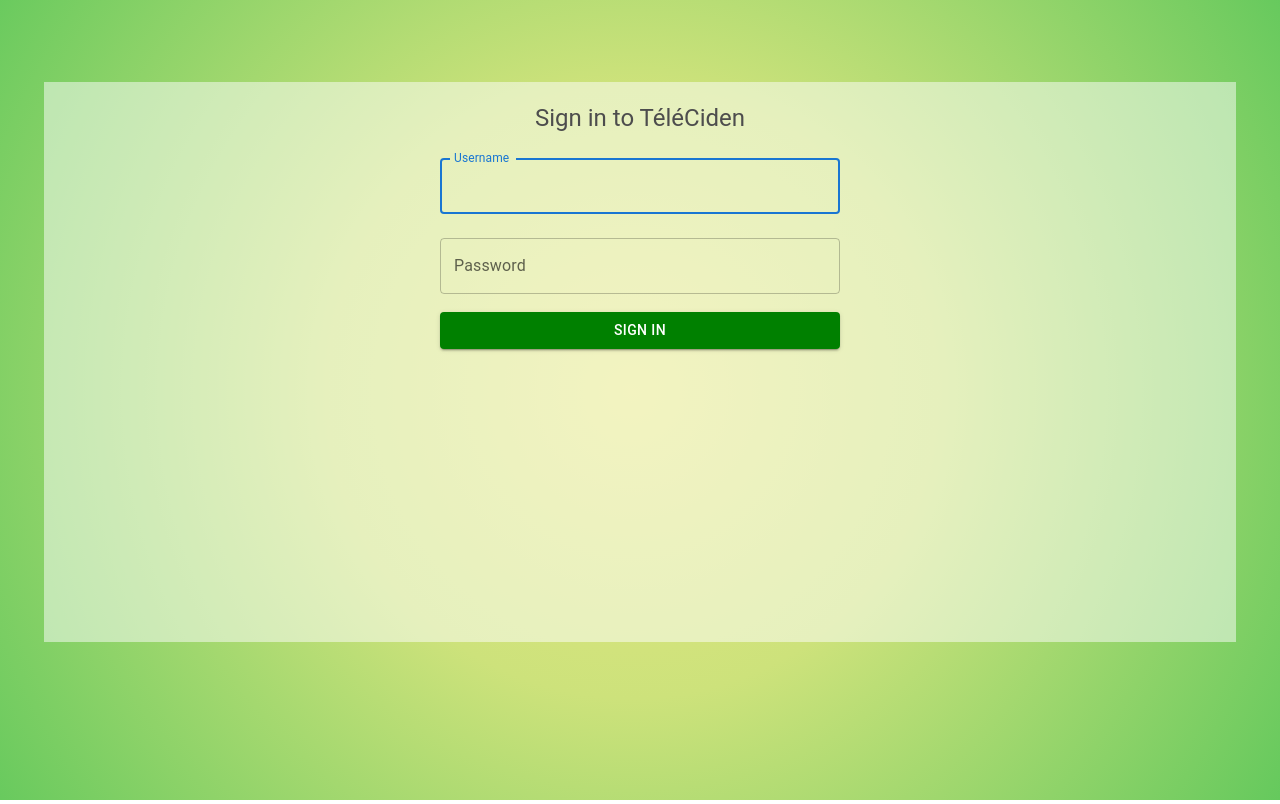
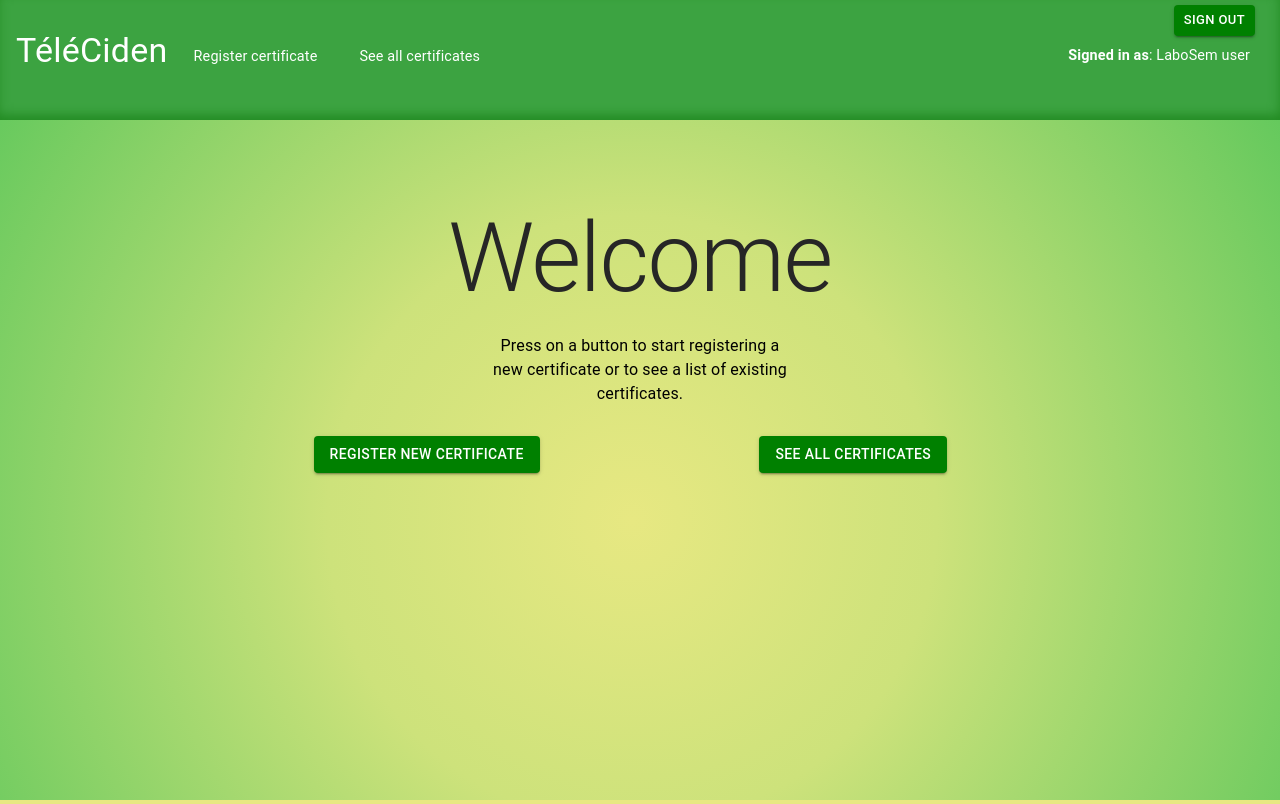
Before and after one commit to miker1423/ict4d-seeds, a React (Create React App) app in the folder frontend/: page /labosem in a window 1280 px wide. Before the commit this address led to /login. Built offline with nearby package versions, Linux system fonts and the light colour scheme; the HTML template or start-up script is replaced by a standard one.

Commit message:
updaatis

```diff
--- a/frontend/src/App.tsx
+++ b/frontend/src/App.tsx
@@ -16,7 +16,10 @@
         <Routes>
           <Route path="/" element={<MainPage />} />
           <Route path="/login" element={<LogIn />} />
-          <Route path="/labosem" element={<LaboSemUser userToken={''} />} />
+          <Route
+            path="/labosem"
+            element={<LaboSemUser userData={undefined} />}
+          />
           <Route path="/union" element={<UnionUser />} />
           <Route
             path="/registercertificate"
--- a/frontend/src/backendServices/UserService.tsx
+++ b/frontend/src/backendServices/UserService.tsx
@@ -1,15 +1,22 @@
-import React from 'react';
+import React, { useState } from 'react';
 import IUser from '../interfaces/IUser';
 import axios from '../http-common';
 import IAccount from '../interfaces/IAccount';
+import { AxiosResponse } from 'axios';
 
 // APIs endpoints
 // Create account
-export const create = (userData: IUser) => {
+export const create = ({
+  userData,
+  userCreds
+}: {
+  userData: IUser;
+  userCreds: IAccount;
+}) => {
   const json = `{
-    "userName": ${userData.username},
-    "password":  ${userData.password},
-    "organization":  ${userData.organization},
+    "userName": ${userCreds.username},
+    "password":  ${userCreds.password},
+    "organization":  ${userData.org},
     "phoneNumber":  ${userData.phoneno}
   }`;
 
@@ -23,13 +30,15 @@
     .then((res) => console.log('xx create res', res));
 };
 
-export const login = async (userData: IAccount) => {
+export const Login = async (userData: IAccount) => {
   const json = JSON.stringify({
     userName: userData.username,
     password: userData.password
   });
 
   let token = '';
+  let org = '';
+  let role = '';
 
   console.log('xx json', json.charAt(19));
   const data = JSON.parse(json);
@@ -41,17 +50,21 @@
     .then((res) => {
       // console.log('xx create res', res.data.token);
       token = res.data.token;
+      org = res.data.user.organization;
+      role = res.data.user.role;
     });
-  // .catch((e) => console.log('xx error', e.response));
-
   return {
-    userToken: token
+    data: {
+      token: token,
+      org: org,
+      role: role
+    }
   };
 };
 
 const UserServices = {
   create,
-  login
+  Login
   //   deleteUser,
   //   getAllFarmers,
   //   getFarmer
--- a/frontend/src/components/NavBar.tsx
+++ b/frontend/src/components/NavBar.tsx
@@ -30,14 +30,15 @@
     >
       <ToolbarText className="toolbartext">
         <Typography variant="h4" align="left" sx={{ mt: '30px' }}>
-          <Link id="link" to={user === 'LaboSem' ? '/labosem' : '/union'}>
+          {/* <Link id="link" to={user === 'labosem' ? '/labosem' : '/union'}> */}
+          <Link id="link" to={`/${user.toLowerCase()}`}>
             TéléCiden
           </Link>
         </Typography>
         <MenuContainer
           className="menu-container"
           style={{
-            display: user.toLowerCase() === 'labosem' ? 'flex' : 'none'
+            display: user.toLowerCase() === 'labosem' || 'VU' ? 'flex' : 'none'
           }}
         >
           <Link id="link" to="/registercertificate">
--- a/frontend/src/pages/LaboSemUser.tsx
+++ b/frontend/src/pages/LaboSemUser.tsx
@@ -4,10 +4,11 @@
 import NavBar from '../components/NavBar';
 import React, { useState, useEffect } from 'react';
 import LoadingComp from '../components/LoadingComp';
+import IUser from '../interfaces/IUser';
 
-const LaboSemUser = ({ userToken }: { userToken: string }) => {
+const LaboSemUser = ({ userData }: { userData: IUser | undefined }) => {
   const [validToken, setValidToken] = useState<boolean>(false);
-  const [token, setToken] = useState(userToken);
+  const [token, setToken] = useState(userData?.token);
   const [login, setLogin] = useState<boolean>(false);
 
   useEffect(() => {
@@ -38,7 +39,7 @@
           <Grid className="frontpage-grid" container spacing={2}>
             {/* NAV BAR */}
             <Grid item xs={12}>
-              <NavBar user={'LaboSem'} />
+              <NavBar user={userData?.org || 'LaboSem'} />
             </Grid>
 
             <Grid item xs={12} style={{ paddingTop: '0px' }}>
--- a/frontend/src/pages/LogIn.tsx
+++ b/frontend/src/pages/LogIn.tsx
@@ -5,6 +5,7 @@
 import LaboSemUser from './LaboSemUser';
 import styled from 'styled-components';
 import IAccount from '../interfaces/IAccount';
+import IUser from '../interfaces/IUser';
 import UserServices from '../backendServices/UserService';
 
 const LogIn = () => {
@@ -14,8 +15,10 @@
   const [unionUser, setUnionUser] = useState<boolean>(false);
   const [loginToken, setLoginToken] = useState<string>('');
   const [isLoggedIn, setisLoggedIn] = useState<boolean>(false);
+  const [userData, setUserData] = useState<IUser>();
 
   useEffect(() => {
+    // SAVE TOKEN IN SESSION STORAGE
     sessionStorage.setItem('token', loginToken);
   }, [loginToken]);
 
@@ -66,14 +69,19 @@
       password: pw ? pw : ''
     };
 
-    UserServices.login(credentials).then((data) => {
-      setLoginToken(data.userToken);
+    UserServices.Login(credentials).then((data) => {
+      console.log('xx userdata', data);
+      // console.log('xx userdata', data);
+      setUserData(data.data);
+      setLoginToken(data.data.token);
     });
   };
 
   return (
     <div className="App">
-      {loginToken && isLoggedIn && <LaboSemUser userToken={loginToken} />}
+      {loginToken && isLoggedIn && userData && (
+        <LaboSemUser userData={userData} />
+      )}
       {/* {loginToken && <Navigate to="/labosem" />} */}
       {!loginToken && (
         <div className="body-container">
--- a/frontend/src/pages/RegisterCertificate.tsx
+++ b/frontend/src/pages/RegisterCertificate.tsx
@@ -14,8 +14,9 @@
 import ICertificate from '../interfaces/ICertificate';
 import CertificateServices from '../backendServices/CertificateServices';
 import LoadingComp from '../components/LoadingComp';
+import IUser from '../interfaces/IUser';
 
-const RegisterCertificate = () => {
+const RegisterCertificate = ({ userData }: { userData: IUser | undefined }) => {
   const [registered, setRegistered] = useState<boolean>(false);
   const [validToken, setValidToken] = useState<boolean>(false);
   const [login, setLogin] = useState<boolean>(false);
```
Also changed, not shown: frontend/src/interfaces/IUser.tsx (+4 -4 lines).
